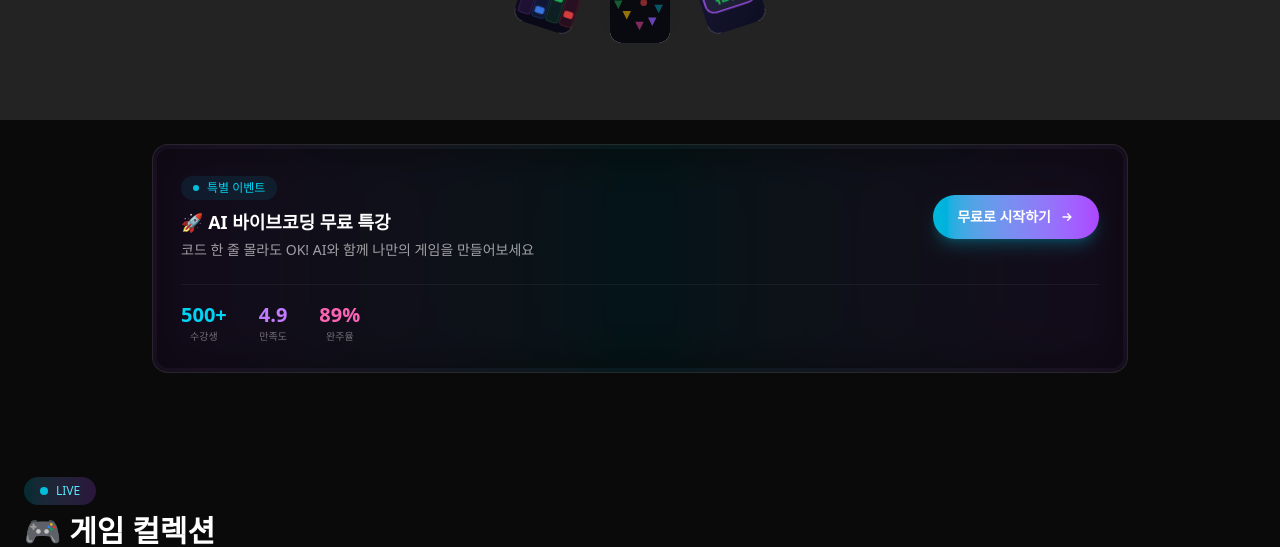
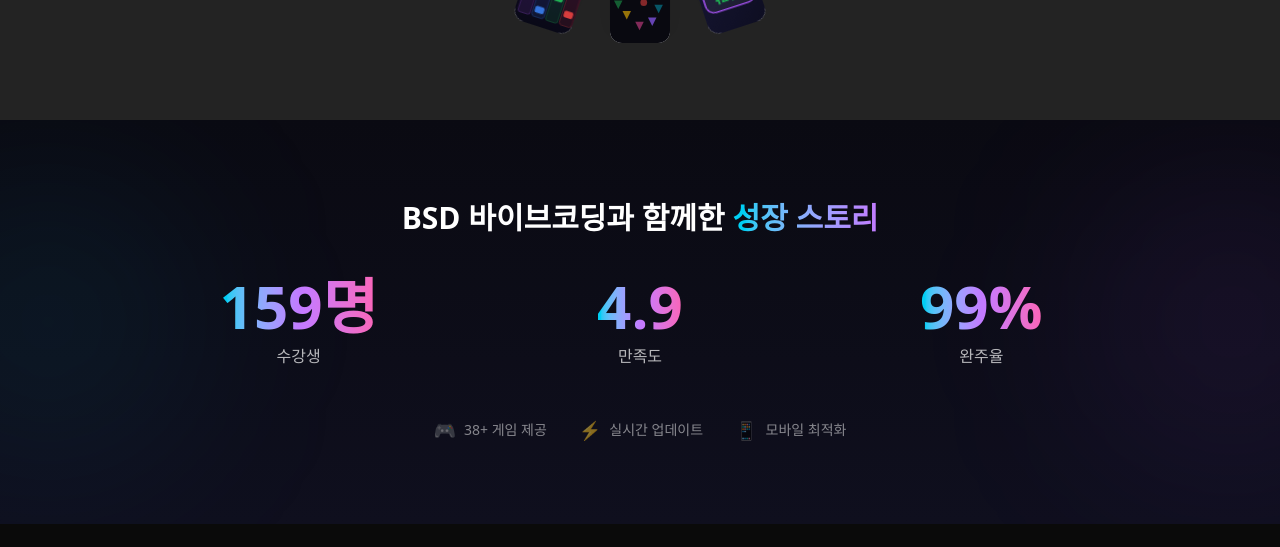
Before and after one commit to kyuhyi/BSD100game-v2, a Next.js app: page / in a window 1280 px wide. Shown: the part 680-1227 px from the top of the page. Built offline with nearby package versions, Linux system fonts and the light colour scheme; a web font is replaced by a local one.

Commit message:
feat: Add stats counter with counting animation (159명, 4.9 만족도, 99% 완주율)

```diff
--- a/app/page.tsx
+++ b/app/page.tsx
@@ -4,6 +4,7 @@
 import { TopAd, MiddleAd, BottomAd } from "@/components/google-ad";
 import SiteFooter from "@/components/site-footer";
 import SiteHeader from "@/components/site-header";
+import StatsCounter from "@/components/stats-counter";
 
 export default function Page() {
   return (
@@ -11,6 +12,9 @@
       <SiteHeader />
 
       <Demo />
+
+      {/* 상단 통계 카운터 */}
+      <StatsCounter />
 
       {/* 홍보 배너 */}
       <section className="mx-auto w-full max-w-5xl px-6 py-6">
@@ -25,6 +29,9 @@
       {/* 하단 광고 */}
       <BottomAd />
 
+      {/* 하단 통계 카운터 */}
+      <StatsCounter />
+
       <SiteFooter />
     </main>
   );
--- /dev/null
+++ b/components/stats-counter.tsx
@@ -0,0 +1,154 @@
+"use client";
+
+import { useEffect, useState, useRef } from "react";
+import { motion, useInView } from "framer-motion";
+
+interface CounterProps {
+  end: number;
+  duration?: number;
+  suffix?: string;
+  prefix?: string;
+  decimals?: number;
+}
+
+function Counter({ end, duration = 2, suffix = "", prefix = "", decimals = 0 }: CounterProps) {
+  const [count, setCount] = useState(0);
+  const ref = useRef<HTMLSpanElement>(null);
+  const inView = useInView(ref, { once: true, margin: "-100px" });
+  const hasAnimated = useRef(false);
+
+  useEffect(() => {
+    if (!inView || hasAnimated.current) return;
+    hasAnimated.current = true;
+
+    const startTime = Date.now();
+    const endTime = startTime + duration * 1000;
+
+    const animate = () => {
+      const now = Date.now();
+      const progress = Math.min((now - startTime) / (duration * 1000), 1);
+
+      // Easing function (ease out cubic)
+      const eased = 1 - Math.pow(1 - progress, 3);
+      const current = eased * end;
+
+      setCount(current);
+
+      if (progress < 1) {
+        requestAnimationFrame(animate);
+      } else {
+        setCount(end);
+      }
+    };
+
+    requestAnimationFrame(animate);
+  }, [inView, end, duration]);
+
+  return (
+    <span ref={ref}>
+      {prefix}
+      {decimals > 0 ? count.toFixed(decimals) : Math.floor(count)}
+      {suffix}
+    </span>
+  );
+}
+
+interface StatItemProps {
+  value: number;
+  suffix?: string;
+  prefix?: string;
+  label: string;
+  decimals?: number;
+  delay?: number;
+}
+
+function StatItem({ value, suffix = "", prefix = "", label, decimals = 0, delay = 0 }: StatItemProps) {
+  return (
+    <motion.div
+      initial={{ opacity: 0, y: 30 }}
+      whileInView={{ opacity: 1, y: 0 }}
+      viewport={{ once: true, margin: "-50px" }}
+      transition={{ duration: 0.6, delay }}
+      className="flex flex-col items-center"
+    >
+      <div className="text-4xl font-bold text-white md:text-5xl lg:text-6xl">
+        <span className="bg-gradient-to-r from-cyan-400 via-purple-400 to-pink-400 bg-clip-text text-transparent">
+          <Counter end={value} suffix={suffix} prefix={prefix} decimals={decimals} />
+        </span>
+      </div>
+      <div className="mt-2 text-sm font-medium text-white/70 md:text-base">{label}</div>
+    </motion.div>
+  );
+}
+
+export default function StatsCounter() {
+  return (
+    <section className="relative overflow-hidden bg-gradient-to-b from-[#0a0a12] to-[#0f0f1e] py-16 md:py-20">
+      {/* Background decorations */}
+      <div className="absolute inset-0 overflow-hidden">
+        <div className="absolute -left-20 top-1/2 h-64 w-64 -translate-y-1/2 rounded-full bg-cyan-500/10 blur-[100px]" />
+        <div className="absolute -right-20 top-1/2 h-64 w-64 -translate-y-1/2 rounded-full bg-purple-500/10 blur-[100px]" />
+      </div>
+
+      <div className="relative mx-auto max-w-5xl px-6">
+        <motion.div
+          initial={{ opacity: 0, y: 20 }}
+          whileInView={{ opacity: 1, y: 0 }}
+          viewport={{ once: true }}
+          transition={{ duration: 0.6 }}
+          className="mb-10 text-center"
+        >
+          <h2 className="text-2xl font-bold text-white md:text-3xl">
+            BSD 바이브코딩과 함께한
+            <span className="ml-2 bg-gradient-to-r from-cyan-400 to-purple-400 bg-clip-text text-transparent">
+              성장 스토리
+            </span>
+          </h2>
+        </motion.div>
+
+        <div className="grid grid-cols-3 gap-8 md:gap-12">
+          <StatItem
+            value={159}
+            suffix="명"
+            label="수강생"
+            delay={0}
+          />
+          <StatItem
+            value={4.9}
+            decimals={1}
+            label="만족도"
+            delay={0.15}
+          />
+          <StatItem
+            value={99}
+            suffix="%"
+            label="완주율"
+            delay={0.3}
+          />
+        </div>
+
+        {/* Additional trust badges */}
+        <motion.div
+          initial={{ opacity: 0 }}
+          whileInView={{ opacity: 1 }}
+          viewport={{ once: true }}
+          transition={{ duration: 0.6, delay: 0.5 }}
+          className="mt-12 flex flex-wrap items-center justify-center gap-4 text-xs text-white/50 md:gap-8 md:text-sm"
+        >
+          <div className="flex items-center gap-2">
+            <span className="text-lg">🎮</span>
+            <span>38+ 게임 제공</span>
+          </div>
+          <div className="flex items-center gap-2">
+            <span className="text-lg">⚡</span>
+            <span>실시간 업데이트</span>
+          </div>
+          <div className="flex items-center gap-2">
+            <span className="text-lg">📱</span>
+            <span>모바일 최적화</span>
+          </div>
+        </motion.div>
+      </div>
+    </section>
+  );
+}
```
